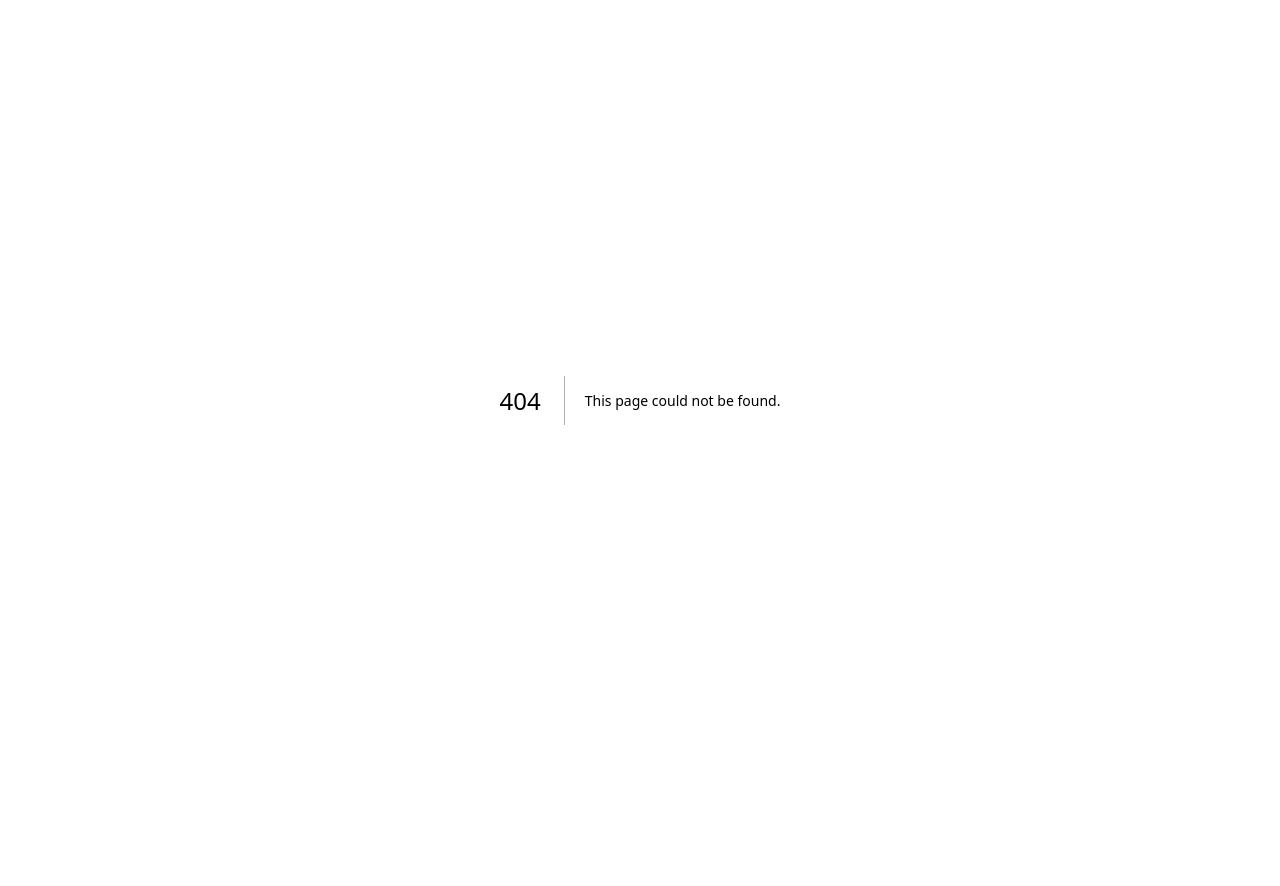
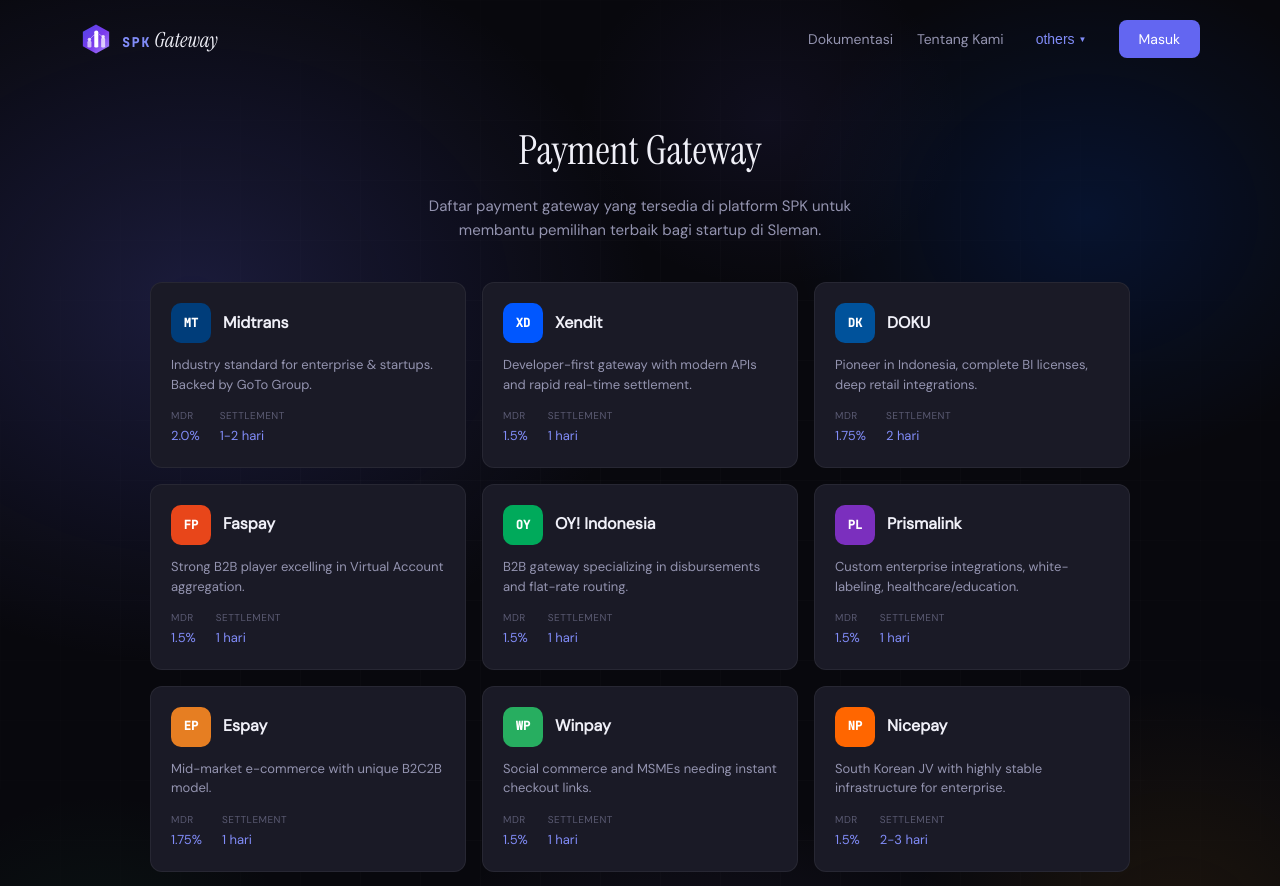
Before and after one commit to pamunqas/spk-app, a Next.js app: page /providers in a window 1280 px wide. Before the commit this address had no page. Shown: the top 886 px of the page. Before the commit the page ends 800 px from the top, so only its background shows below. Built offline with nearby package versions, Linux system fonts and the light colour scheme.

Commit message:
feat: add providers page - list of all payment gateways with details, add to dropdown and footer

```diff
--- a/app/developer/page.tsx
+++ b/app/developer/page.tsx
@@ -82,9 +82,12 @@
 
       <div className="landing-footer">
         <p>&copy; 2026 SPK Payment Gateway untuk Startup di Sleman Dengan Metode MOORA</p>
-        <div className="landing-footer-links">
+<div className="landing-footer-links">
           <Link href="/documentation">Dokumentasi</Link>
           <Link href="/developer">Tentang Kami</Link>
+          <Link href="/providers">Payment Gateway</Link>
+          <Link href="/privacy">Kebijakan Privasi</Link>
+          <Link href="/terms">Ketentuan Layanan</Link>
           <Link href="/">Beranda</Link>
         </div>
       </div>
--- a/app/documentation/page.tsx
+++ b/app/documentation/page.tsx
@@ -148,9 +148,12 @@
 
       <div className="landing-footer">
         <p>&copy; 2026 SPK Payment Gateway untuk Startup di Sleman Dengan Metode MOORA</p>
-        <div className="landing-footer-links">
+<div className="landing-footer-links">
           <Link href="/documentation">Dokumentasi</Link>
           <Link href="/developer">Tentang Kami</Link>
+          <Link href="/providers">Payment Gateway</Link>
+          <Link href="/privacy">Kebijakan Privasi</Link>
+          <Link href="/terms">Ketentuan Layanan</Link>
           <Link href="/">Beranda</Link>
         </div>
       </div>
--- a/app/globals.css
+++ b/app/globals.css
@@ -843,3 +843,19 @@
   display: flex; align-items: flex-start; gap: 10px; font-size: 13px; color: var(--text-2); cursor: pointer;
 }
 .policy-checkbox input { margin-top: 3px; accent-color: var(--primary); }
+.providers-grid { display: grid; grid-template-columns: repeat(auto-fill, minmax(300px, 1fr)); gap: 16px; }
+.provider-card {
+  background: var(--surface); border: 1px solid var(--border); border-radius: var(--r); padding: 20px;
+}
+.provider-header { display: flex; align-items: center; gap: 12px; margin-bottom: 12px; }
+.provider-avatar {
+  width: 40px; height: 40px; border-radius: 10px;
+  display: flex; align-items: center; justify-content: center;
+  font-family: var(--font-mono); font-size: 12px; font-weight: 600; color: white;
+}
+.provider-name { font-size: 1rem; font-weight: 600; }
+.provider-desc { font-size: 13px; color: var(--text-2); line-height: 1.5; margin-bottom: 14px; }
+.provider-stats { display: flex; gap: 20px; }
+.provider-stat { display: flex; flex-direction: column; gap: 2px; }
+.provider-stat .stat-label { font-size: 10px; text-transform: uppercase; letter-spacing: 0.05em; color: var(--text-3); }
+.provider-stat .stat-value { font-size: 13px; font-weight: 500; color: var(--primary-light); }
--- a/app/page.tsx
+++ b/app/page.tsx
@@ -80,6 +80,7 @@
         <div className="landing-footer-links">
           <Link href="/documentation">Dokumentasi</Link>
           <Link href="/developer">Tentang Kami</Link>
+          <Link href="/providers">Payment Gateway</Link>
           <Link href="/privacy">Kebijakan Privasi</Link>
           <Link href="/terms">Ketentuan Layanan</Link>
           <Link href="/">Beranda</Link>
--- a/app/privacy/page.tsx
+++ b/app/privacy/page.tsx
@@ -96,6 +96,7 @@
         <div className="landing-footer-links">
           <Link href="/documentation">Dokumentasi</Link>
           <Link href="/developer">Tentang Kami</Link>
+          <Link href="/providers">Payment Gateway</Link>
           <Link href="/privacy">Kebijakan Privasi</Link>
           <Link href="/terms">Ketentuan Layanan</Link>
           <Link href="/">Beranda</Link>
--- /dev/null
+++ b/app/providers/page.tsx
@@ -0,0 +1,69 @@
+'use client'
+import Link from 'next/link'
+import LandingNav from '@/components/LandingNav'
+
+const providers = [
+  { name: 'Midtrans', initials: 'MT', color: '#003D7A', description: 'Industry standard for enterprise & startups. Backed by GoTo Group.', mdr: '2.0%', settlement: '1-2 hari' },
+  { name: 'Xendit', initials: 'XD', color: '#0057FF', description: 'Developer-first gateway with modern APIs and rapid real-time settlement.', mdr: '1.5%', settlement: '1 hari' },
+  { name: 'DOKU', initials: 'DK', color: '#00529B', description: 'Pioneer in Indonesia, complete BI licenses, deep retail integrations.', mdr: '1.75%', settlement: '2 hari' },
+  { name: 'Faspay', initials: 'FP', color: '#E8461A', description: 'Strong B2B player excelling in Virtual Account aggregation.', mdr: '1.5%', settlement: '1 hari' },
+  { name: 'OY! Indonesia', initials: 'OY', color: '#00AA5B', description: 'B2B gateway specializing in disbursements and flat-rate routing.', mdr: '1.5%', settlement: '1 hari' },
+  { name: 'Prismalink', initials: 'PL', color: '#7B2FBE', description: 'Custom enterprise integrations, white-labeling, healthcare/education.', mdr: '1.5%', settlement: '1 hari' },
+  { name: 'Espay', initials: 'EP', color: '#E67E22', description: 'Mid-market e-commerce with unique B2C2B model.', mdr: '1.75%', settlement: '1 hari' },
+  { name: 'Winpay', initials: 'WP', color: '#27AE60', description: 'Social commerce and MSMEs needing instant checkout links.', mdr: '1.5%', settlement: '1 hari' },
+  { name: 'Nicepay', initials: 'NP', color: '#FF6600', description: 'South Korean JV with highly stable infrastructure for enterprise.', mdr: '1.5%', settlement: '2-3 hari' },
+  { name: 'iPaymu', initials: 'IP', color: '#2D9CDB', description: 'Ease-of-use focus for small merchants, escrow, instant plugins.', mdr: '1.5%', settlement: '1 hari' },
+  { name: 'Durianpay', initials: 'DP', color: '#F39C12', description: 'Aggregator-of-aggregators, dynamic routing for best success rates.', mdr: '1.5%', settlement: '1 hari' },
+  { name: 'HitPay', initials: 'HP', color: '#6C5CE7', description: 'SMEs with omni-channel needs, seamless POS + online, no coding.', mDR: '1.5%', settlement: '1 hari' },
+]
+
+export default function ProvidersPage() {
+  return (
+    <div className="landing-page">
+      <div className="landing-bg" />
+      <div className="landing-grid" />
+
+      <LandingNav />
+
+      <div className="doc-container">
+        <div className="doc-header">
+          <h1>Payment Gateway</h1>
+          <p>Daftar payment gateway yang tersedia di platform SPK untuk membantu pemilihan terbaik bagi startup di Sleman.</p>
+        </div>
+
+        <div className="providers-grid">
+          {providers.map((p) => (
+            <div key={p.name} className="provider-card">
+              <div className="provider-header">
+                <div className="provider-avatar" style={{ background: p.color }}>{p.initials}</div>
+                <div className="provider-name">{p.name}</div>
+              </div>
+              <p className="provider-desc">{p.description}</p>
+              <div className="provider-stats">
+                <div className="provider-stat">
+                  <span className="stat-label">MDR</span>
+                  <span className="stat-value">{p.mdr}</span>
+                </div>
+                <div className="provider-stat">
+                  <span className="stat-label">Settlement</span>
+                  <span className="stat-value">{p.settlement}</span>
+                </div>
+              </div>
+            </div>
+          ))}
+        </div>
+      </div>
+
+      <div className="landing-footer">
+        <p>&copy; 2026 SPK Payment Gateway untuk Startup di Sleman Dengan Metode MOORA</p>
+        <div className="landing-footer-links">
+          <Link href="/documentation">Dokumentasi</Link>
+          <Link href="/developer">Tentang Kami</Link>
+          <Link href="/privacy">Kebijakan Privasi</Link>
+          <Link href="/terms">Ketentuan Layanan</Link>
+          <Link href="/">Beranda</Link>
+        </div>
+      </div>
+    </div>
+  )
+}
--- a/app/terms/page.tsx
+++ b/app/terms/page.tsx
@@ -105,6 +105,7 @@
         <div className="landing-footer-links">
           <Link href="/documentation">Dokumentasi</Link>
           <Link href="/developer">Tentang Kami</Link>
+          <Link href="/providers">Payment Gateway</Link>
           <Link href="/privacy">Kebijakan Privasi</Link>
           <Link href="/terms">Ketentuan Layanan</Link>
           <Link href="/">Beranda</Link>
--- a/components/LandingNav.tsx
+++ b/components/LandingNav.tsx
@@ -38,14 +38,15 @@
         <Link href="/developer" className={isActive('/developer') ? 'active' : ''}>Tentang Kami</Link>
         <div className="nav-dropdown" onMouseLeave={() => setPolicyOpen(false)}>
           <button
-            className={`nav-dropdown-btn ${isActive('/privacy') || isActive('/terms') ? 'active' : ''}`}
+            className={`nav-dropdown-btn ${isActive('/privacy') || isActive('/terms') || isActive('/providers') ? 'active' : ''}`}
             onClick={() => setPolicyOpen(!policyOpen)}
             onMouseEnter={() => setPolicyOpen(true)}
           >
-            Kebijakan <span className="dropdown-arrow">▼</span>
+            others <span className="dropdown-arrow">▼</span>
           </button>
           {policyOpen && (
             <div className="nav-dropdown-menu">
+              <Link href="/providers">Payment Gateway</Link>
               <Link href="/privacy">Kebijakan Privasi</Link>
               <Link href="/terms">Ketentuan Layanan</Link>
             </div>
```
